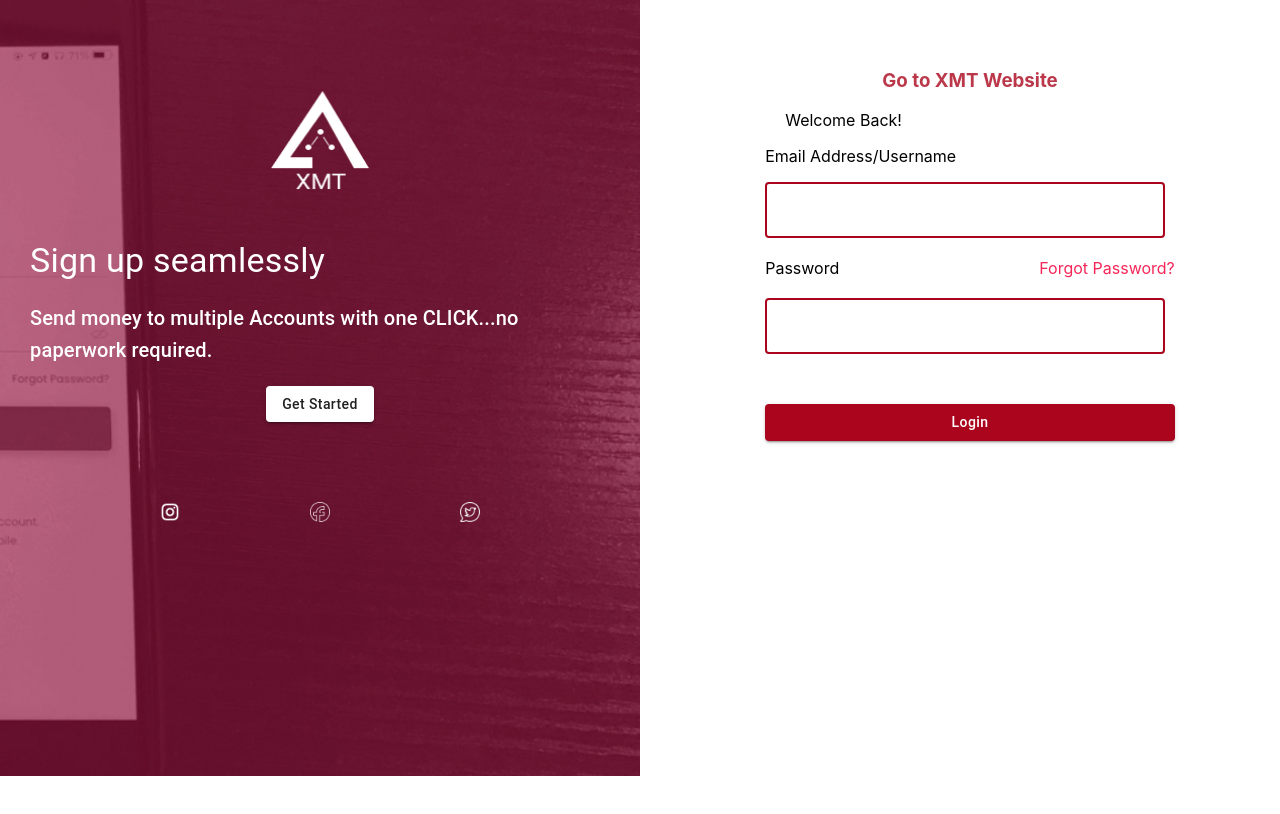
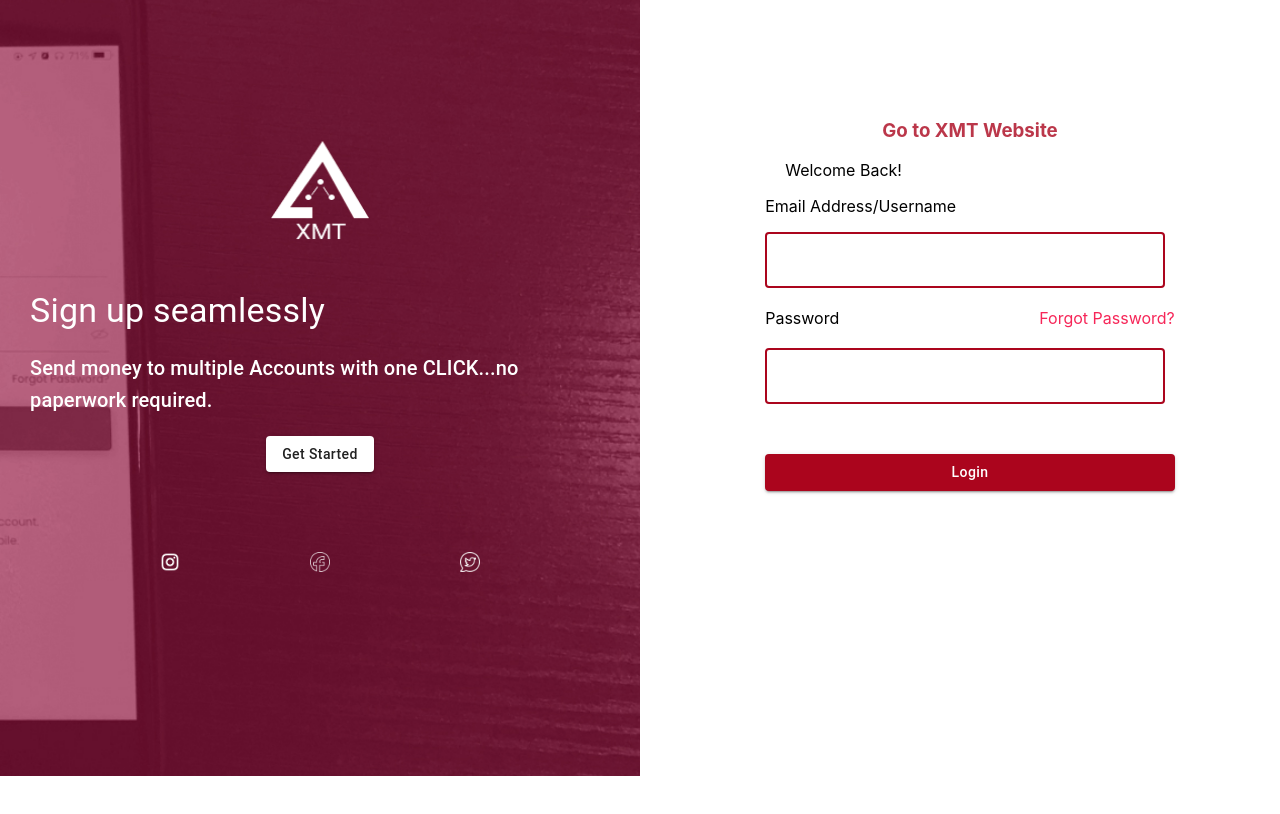
Before and after one commit to donvick956/final-wema-project, a React (Create React App) app: page / in a window 1280 px wide. Shown: the top 814 px of the page. Built offline with nearby package versions, Linux system fonts and the light colour scheme; what redux-react-session would draw is missing.

Commit message:
margin added

```diff
--- a/src/components/HomePage.js
+++ b/src/components/HomePage.js
@@ -105,7 +105,7 @@
         <Box className={classCust.gridBox}>
             <Grid container rowSpacing={3} style = {{ height: '500px'}}>
                 <Grid item xs = {12} md = {6} className={classCust.loginImg} style = {{display:'flex', justifyContent:'center', alignItems:'start'}}>
-                    <div>
+                    <div style = {{marginTop:'50px'}}>
                         <div style = {{display:'flex', justifyContent: 'center', width:'100%', height:30}}>
                             <img src={menuLogo} alt="xmt logo" style = {{width: 100, height: 100, marginTop:'90px'}} />
                         </div>
@@ -129,7 +129,7 @@
                     </div>
                 </Grid>
                 <Grid container item xs = {12} md = {6} style = {{marginTop:'50px', height:'100vh'}}>
-                    <div style = {{display: 'flex', justifyContent: 'center', width:'100%'}}>
+                    <div style = {{display: 'flex', justifyContent: 'center', width:'100%', marginTop:'50px'}}>
                         <div style = {{marginLeft:'20px'}}>
                             <h3 className={classCust.textCenter} >Go to XMT Website</h3>
                             <p style = {{marginLeft:'20px'}}>Welcome Back!</p>
```
